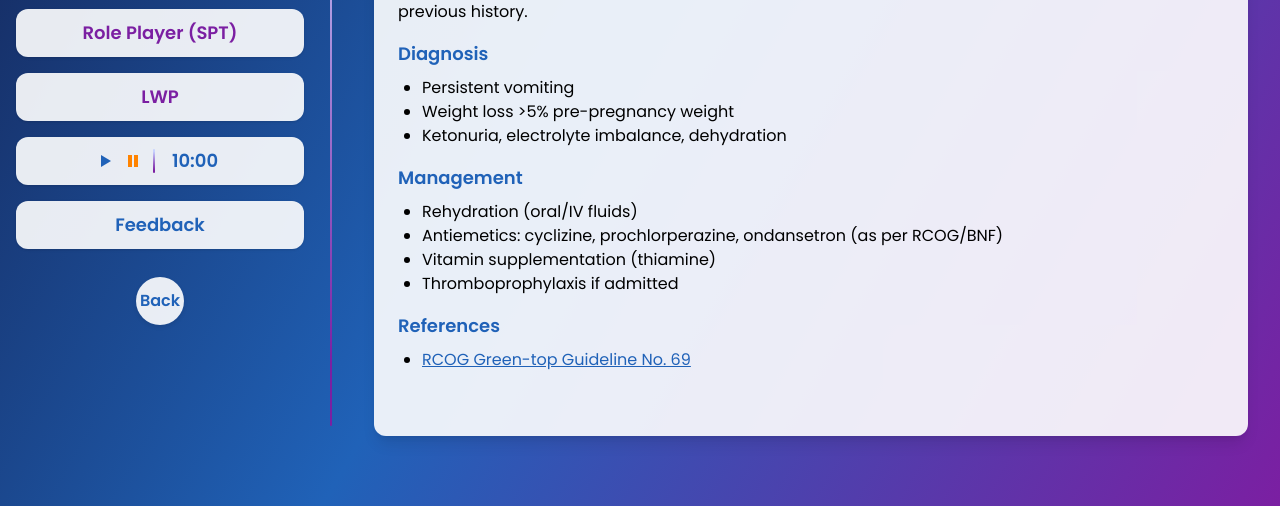
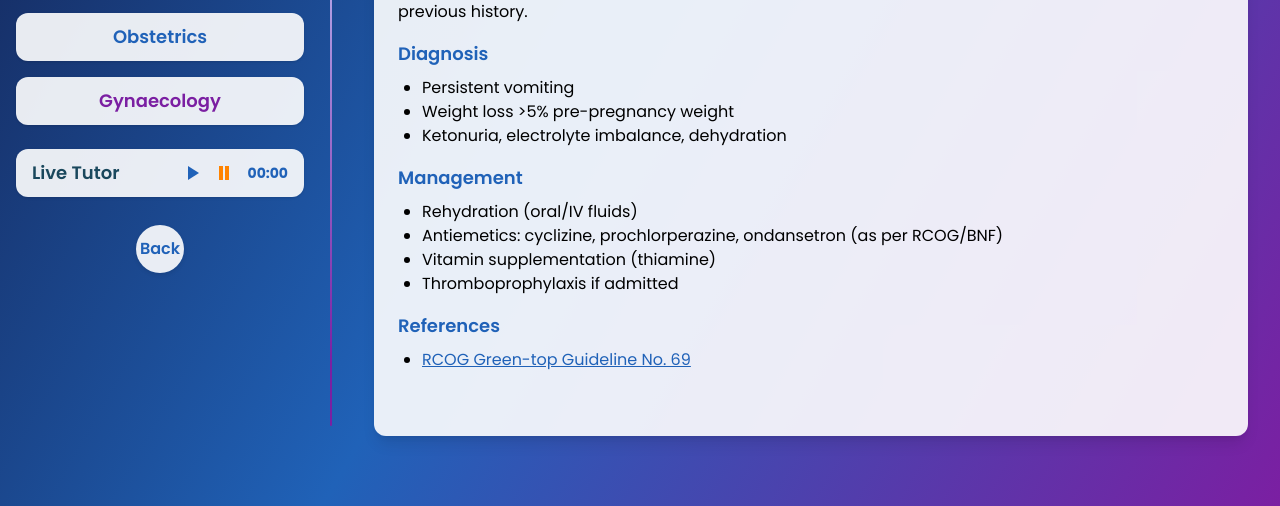
Before and after one commit to Ahmed-Abdelrazik9/html-tests, a plain HTML site: page index.html in a window 1280 px wide. Shown: the part 294-800 px from the top of the page. Drawn offline with nearby package versions, Linux system fonts and the light colour scheme.

Commit message:
Update index.html

```diff
--- a/index.html
+++ b/index.html
@@ -3,7 +3,7 @@
 <head>
   <meta charset="UTF-8">
   <meta name="viewport" content="width=device-width, initial-scale=1.0">
-  <title>OSCE MRCPI</title>
+  <title>Study MRCPI</title>
   <link href="https://fonts.googleapis.com/css2?family=Poppins:wght@400;600;700&display=swap" rel="stylesheet">
   <script src="https://cdn.tailwindcss.com"></script>
   <style>
@@ -23,18 +23,16 @@
       background: #2062b8;
       border-radius: 4px;
     }
-    .divider, .inner-divider {
+    .divider {
       width: 2px;
       background: linear-gradient(180deg, #c7d2fe 10%, #7b1fa2 90%);
+      min-height: 80%;
+      margin: 0 10px;
       border-radius: 1px;
     }
-    .divider {
-      min-height: 80%;
-      margin: 0 10px;
-    }
-    .inner-divider {
-      height: 24px;
-      margin: 0 10px;
+    .tutor-active {
+      background: linear-gradient(90deg, #e0eafc 0%, #cfdef3 100%);
+      animation: clouds 3s infinite alternate;
     }
     .back-button {
       width: 48px;
@@ -52,6 +50,10 @@
       background-color: rgba(219, 234, 254, 0.9);
       transform: scale(1.05);
     }
+    @keyframes clouds {
+      0% { background-position: 0% 50%; }
+      100% { background-position: 100% 50%; }
+    }
     @media (max-width: 900px) {
       .main-flex { flex-direction: column !important; }
       .divider { display: none; }
@@ -65,29 +67,19 @@
   <div class="flex flex-row h-screen main-flex">
     <![-- Left Panel ](Navigation) -->
     <div class="left-panel flex flex-col w-1/3 max-w-xs min-w-[290px] px-4 pt-4 pb-4 center-vert justify-center">
-      <div class="flex flex-col items-center mb-4">
-        <h2 class="text-3xl font-bold text-white tracking-wide drop-shadow mb-2" style="line-height:1.1">OSCE MRCPI</h2>
+      <div class="flex flex-col items-center mb-8">
+        <h2 class="text-3xl font-bold text-white tracking-wide drop-shadow mb-2" style="line-height:1.1">Study MRCPI</h2>
       </div>
-      <div class="flex flex-col items-center gap-4">
-        <button class="w-full h-12 rounded-xl bg-white/90 hover:bg-blue-100 text-[#7b1fa2] font-semibold text-lg shadow transition">Structured Discussion (SD)</button>
-        <button class="w-full h-12 rounded-xl bg-white/90 hover:bg-blue-100 text-[#7b1fa2] font-semibold text-lg shadow transition">Role Player (SPT)</button>
-        <button class="w-full h-12 rounded-xl bg-white/90 hover:bg-blue-100 text-[#7b1fa2] font-semibold text-lg shadow transition">LWP</button>
-        <!-- Timer with Start/Pause and Divider -->
-        <div class="w-full h-12 rounded-xl bg-white/90 flex items-center justify-center px-4 shadow relative transition">
-          <div class="flex items-center">
-            <button id="startBtn" title="Start" class="focus:outline-none">
-              <svg width="20" height="20" fill="#2062b8"><polygon points="6,4 16,10 6,16"></polygon></svg>
-            </button>
-            <button id="pauseBtn" title="Pause" class="focus:outline-none ml-2">
-              <svg width="20" height="20" fill="#ff8300"><rect x="5" y="4" width="4" height="12"></rect><rect x="11" y="4" width="4" height="12"></rect></svg>
-            </button>
-            <div class="inner-divider"></div>
-            <span id="timer" class="text-lg font-semibold text-[#2062b8] min-w-[60px] text-center">10:00</span>
+      <div class="flex flex-col gap-4 items-center">
+        <button class="w-full h-12 rounded-xl bg-white/90 hover:bg-blue-100 text-[#2062b8] font-semibold text-lg shadow transition">Obstetrics</button>
+        <button class="w-full h-12 rounded-xl bg-white/90 hover:bg-blue-100 text-[#7b1fa2] font-semibold text-lg shadow transition">Gynaecology</button>
+        <div id="liveTutorBox" class="w-full h-12 rounded-xl bg-white/90 flex items-center justify-between px-4 shadow relative transition mt-2">
+          <span class="font-semibold text-[#1a485d] text-lg">Live Tutor</span>
+          <div class="flex items-center gap-2">
+            <button id="playBtn" title="Play" class="focus:outline-none"><svg width="24" height="24" fill="#2062b8"><polygon points="8,5 19,12 8,19"></polygon></svg></button>
+            <button id="pauseBtn" title="Pause" class="focus:outline-none"><svg width="24" height="24" fill="#ff8300"><rect x="7" y="5" width="4" height="14"></rect><rect x="13" y="5" width="4" height="14"></rect></svg></button>
+            <span id="timer" class="ml-1 text-sm font-bold text-[#2062b8]">00:00</span>
           </div>
-        </div>
-        <!-- Feedback Box -->
-        <div class="w-full h-12 rounded-xl bg-white/90 flex items-center justify-center px-4 shadow relative transition">
-          <span class="text-lg font-semibold text-[#2062b8]">Feedback</span>
         </div>
         <![-- Back Button ](New) -->
         <button class="back-button">
@@ -95,11 +87,11 @@
         </button>
       </div>
     </div>
-    <!-- Divider -->
+    <!-- فاصل رأسي رفيع -->
     <div class="divider self-center"></div>
     <![-- Right Panel ](Content) -->
     <div class="flex-1 flex flex-col justify-start h-full py-10 px-8 overflow-hidden">
-      <!-- Lesson Title -->
+      <!-- عنوان الدرس Centralized بلون Baby Blue فوق الـcontent page فقط -->
       <div class="mb-4 flex items-center justify-center" style="height:54px;">
         <h3
           class="text-3xl font-bold mb-2 text-center"
@@ -107,7 +99,7 @@
           Hyperemesis Gravidarum
         </h3>
       </div>
-      <!-- Lesson Summary -->
+      <![-- ملخص الدرس ](Scrollable) -->
       <div class="bg-white/90 rounded-xl shadow-lg p-6 custom-scroll overflow-y-auto" style="height: calc(100vh - 170px); max-height: 620px;">
         <h4 class="font-semibold text-lg text-[#2062b8] mb-2">Definition</h4>
         <p class="mb-4">
@@ -141,36 +133,25 @@
     </div>
   </div>
   <script>
-    // Countdown timer logic
-    let timerInterval;
-    let time = 600; // 10 minutes in seconds
+    // Simple timer for Live Tutor (demo)
+    let timerInterval, time = 0;
+    const playBtn = document.getElementById('playBtn');
+    const pauseBtn = document.getElementById('pauseBtn');
     const timerDisplay = document.getElementById('timer');
-    const startBtn = document.getElementById('startBtn');
-    const pauseBtn = document.getElementById('pauseBtn');
-
-    function updateTimerDisplay() {
-      const min = String(Math.floor(time / 60)).padStart(2, '0');
-      const sec = String(time % 60).padStart(2, '0');
-      timerDisplay.textContent = `${min}:${sec}`;
-    }
-
-    startBtn.onclick = function () {
+    playBtn.onclick = function() {
       clearInterval(timerInterval);
-      timerInterval = setInterval(() => {
-        if (time > 0) {
-          time--;
-          updateTimerDisplay();
-        } else {
-          clearInterval(timerInterval);
-        }
+      timerInterval = setInterval(()=>{
+        time++;
+        const min = String(Math.floor(time/60)).padStart(2,'0');
+        const sec = String(time % 60).padStart(2,'0');
+        timerDisplay.textContent = `${min}:${sec}`;
       }, 1000);
+      document.getElementById('liveTutorBox').classList.add('tutor-active');
     };
-
-    pauseBtn.onclick = function () {
+    pauseBtn.onclick = function() {
       clearInterval(timerInterval);
+      document.getElementById('liveTutorBox').classList.remove('tutor-active');
     };
-
-    updateTimerDisplay(); // Initial call
   </script>
 </body>
 </html>
```
